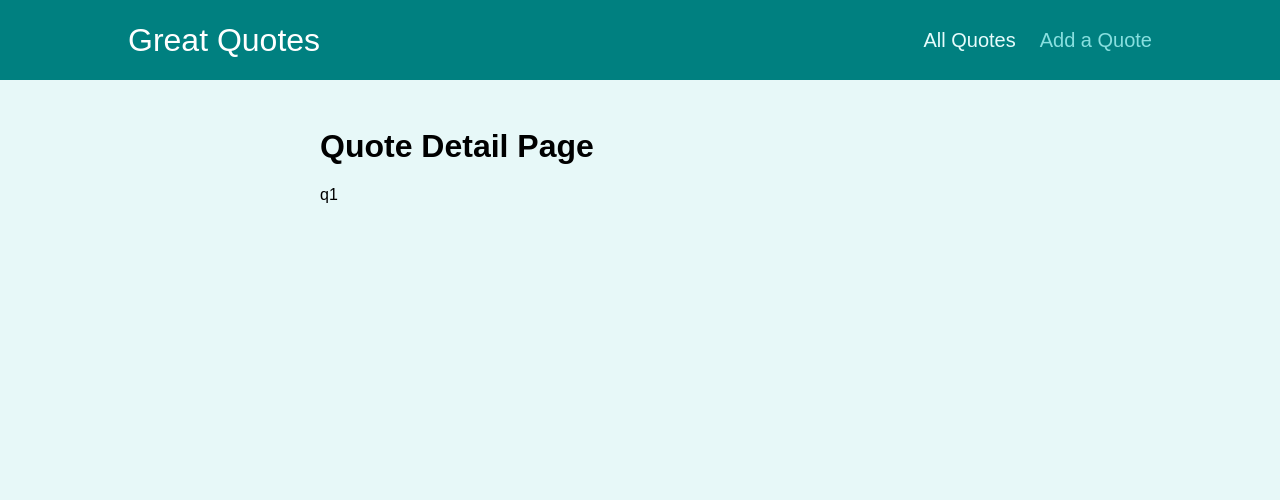
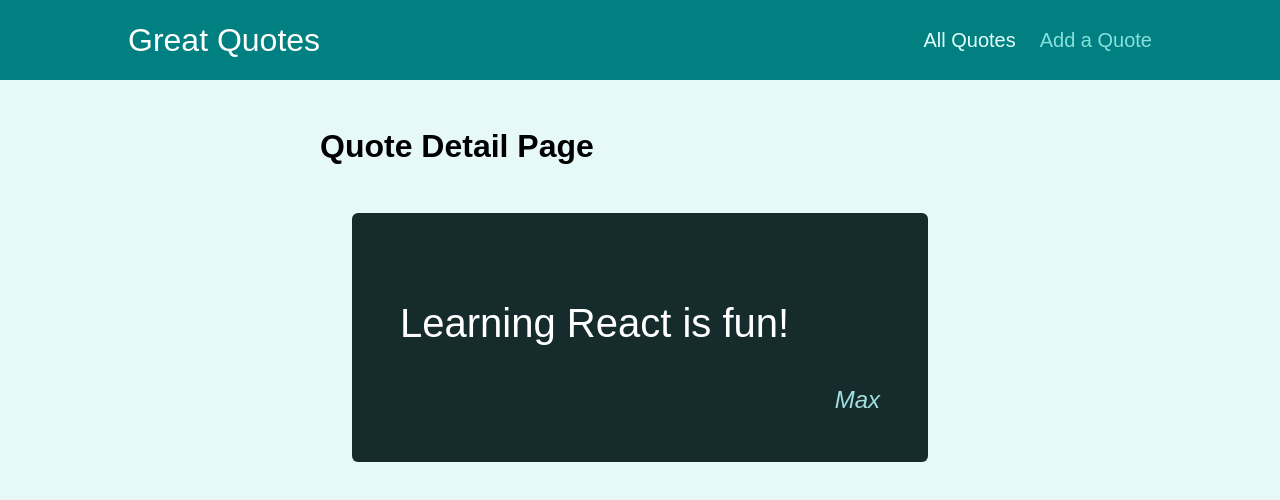
Before and after one commit to Dgvalerio/multi-page-spa-with-router-react-tcg, a React (Create React App) app: page /quotes/q1 in a window 1280 px wide. Shown: the top 500 px of the page. Built offline with nearby package versions, Linux system fonts and the light colour scheme; the HTML template or start-up script is replaced by a standard one.

Commit message:
Class 280 - Outputting Data on the "Details" Page

```diff
--- a/src/components/quotes/QuoteItem.tsx
+++ b/src/components/quotes/QuoteItem.tsx
@@ -1,16 +1,10 @@
 import React from 'react';
+import { Link } from 'react-router-dom';
 
+import { IQuote } from '../../interfaces';
 import classes from './QuoteItem.module.css';
 
-const QuoteItem = ({
-  id,
-  text,
-  author,
-}: {
-  id: string;
-  text: string;
-  author: string;
-}): JSX.Element => (
+const QuoteItem = ({ id, text, author }: IQuote): JSX.Element => (
   <li className={classes.item}>
     <figure>
       <blockquote>
@@ -18,7 +12,9 @@
       </blockquote>
       <figcaption>{author}</figcaption>
     </figure>
-    <a className="btn">View Fullscreen</a>
+    <Link to={`/quotes/${id}`} className="btn">
+      View Fullscreen
+    </Link>
   </li>
 );
 
--- a/src/pages/AllQuotes.tsx
+++ b/src/pages/AllQuotes.tsx
@@ -2,7 +2,7 @@
 
 import QuoteList from '../components/quotes/QuoteList';
 
-const DUMMY_QUOTES = [
+export const DUMMY_QUOTES = [
   { id: 'q1', author: 'Max', text: 'Learning React is fun!' },
   { id: 'q2', author: 'Maximilian', text: 'Learning React is great!' },
 ];
--- a/src/pages/QuoteDetail.tsx
+++ b/src/pages/QuoteDetail.tsx
@@ -2,14 +2,20 @@
 import { Route, useParams } from 'react-router-dom';
 
 import Comments from '../components/comments/Comments';
+import HighlightedQuote from '../components/quotes/HighlightedQuote';
+import { DUMMY_QUOTES } from './AllQuotes';
 
 const QuoteDetail: FC = () => {
   const { quoteId } = useParams<{ quoteId: string }>();
 
+  const quote = DUMMY_QUOTES.find((aQuote) => aQuote.id === quoteId);
+
+  if (!quote) return <p>No quote found!</p>;
+
   return (
     <>
       <h1>Quote Detail Page</h1>
-      <p>{quoteId}</p>
+      <HighlightedQuote text={quote?.text} author={quote?.author} />
       <Route path={`/quotes/${quoteId}/comments`}>
         <Comments />
       </Route>
```
